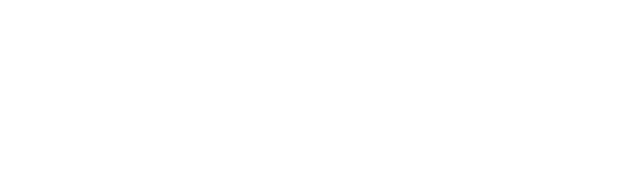
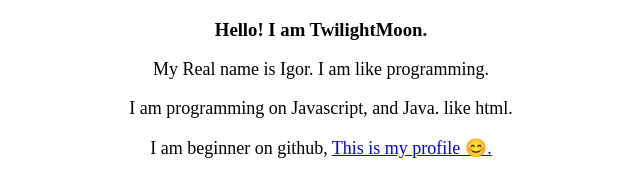
Before and after one commit to muan/hello-world, a plain HTML site: page humans/TwilightMoon.html in a window 1280 px wide. Shown: the whole page, without its empty margins (319-959 px from the left). Drawn offline with Linux system fonts and the light colour scheme.

Commit message:
Update TwilightMoon.html

```diff
--- a/humans/TwilightMoon.html
+++ b/humans/TwilightMoon.html
@@ -1,5 +1,8 @@
 <!DOCTYPE HTML>
 <html>
+<head>
+<meta charset="utf-8">
+</head>
 <body>
 <style>
   a {
@@ -10,5 +13,18 @@
     text-decoration: none;
     color: #bf4040;
   }
+  h3 {
+    text-align: center;
+  }
+  p {
+    text-align: center;
+    font-size: 18px;
+    color: black;
+  }
   </style>
+  <h3>Hello! I am TwilightMoon.</h3>
+  <p>My Real name is Igor. I am like programming.</p>
+  <p>I am programming on Javascript, and Java. like html.</p>
+  <p>I am beginner on github, <a href="github.com/TwilightMoon/">This is my profile 😊.</a> </p>
 </body>
+</html>
```
